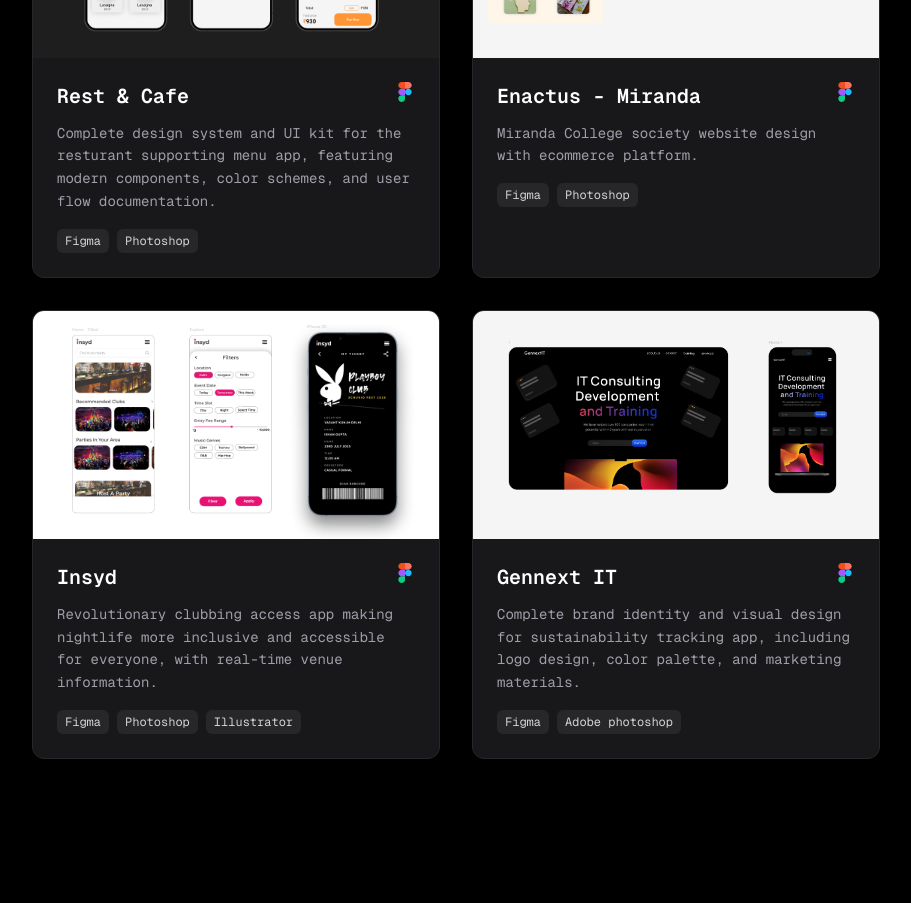
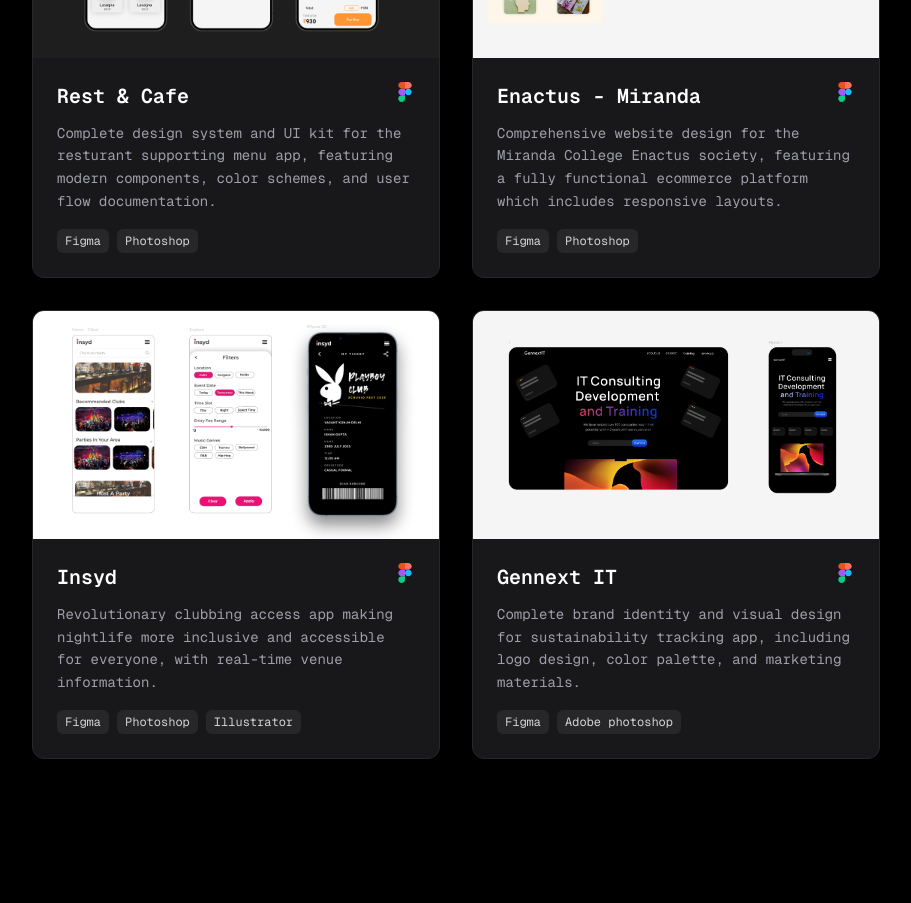
Before and after one commit to ishan-crd/design-portfolio, a Next.js app: page / in a window 1280 px wide. Shown: the part 6300-7203 px from the top of the page, without its empty margins (184-1095 px from the left). Built offline with nearby package versions, Linux system fonts and the light colour scheme.

Commit message:
Fixed the Miranda component

```diff
--- a/src/app/components/DesignProjects.tsx
+++ b/src/app/components/DesignProjects.tsx
@@ -10,7 +10,7 @@ const designProjects = [
   },
   {
     title: "Enactus - Miranda",
-    desc: "Miranda College society website design with ecommerce platform.",
+    desc: "Comprehensive website design for the Miranda College Enactus society, featuring a fully functional ecommerce platform which includes responsive layouts.",
     image: "/enactus.png",
     tools: ["Figma", "Photoshop"],
     figma:
```
